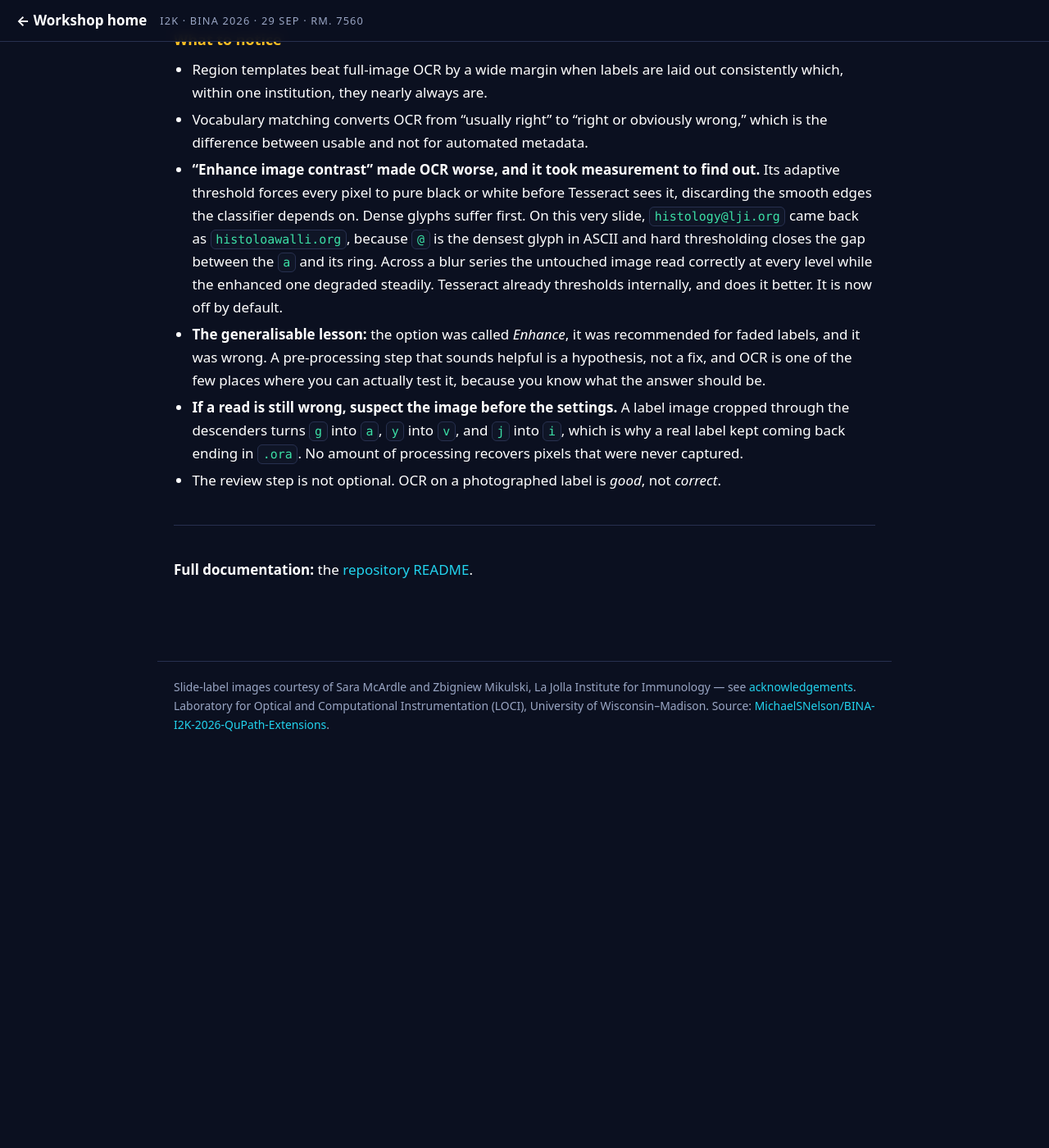
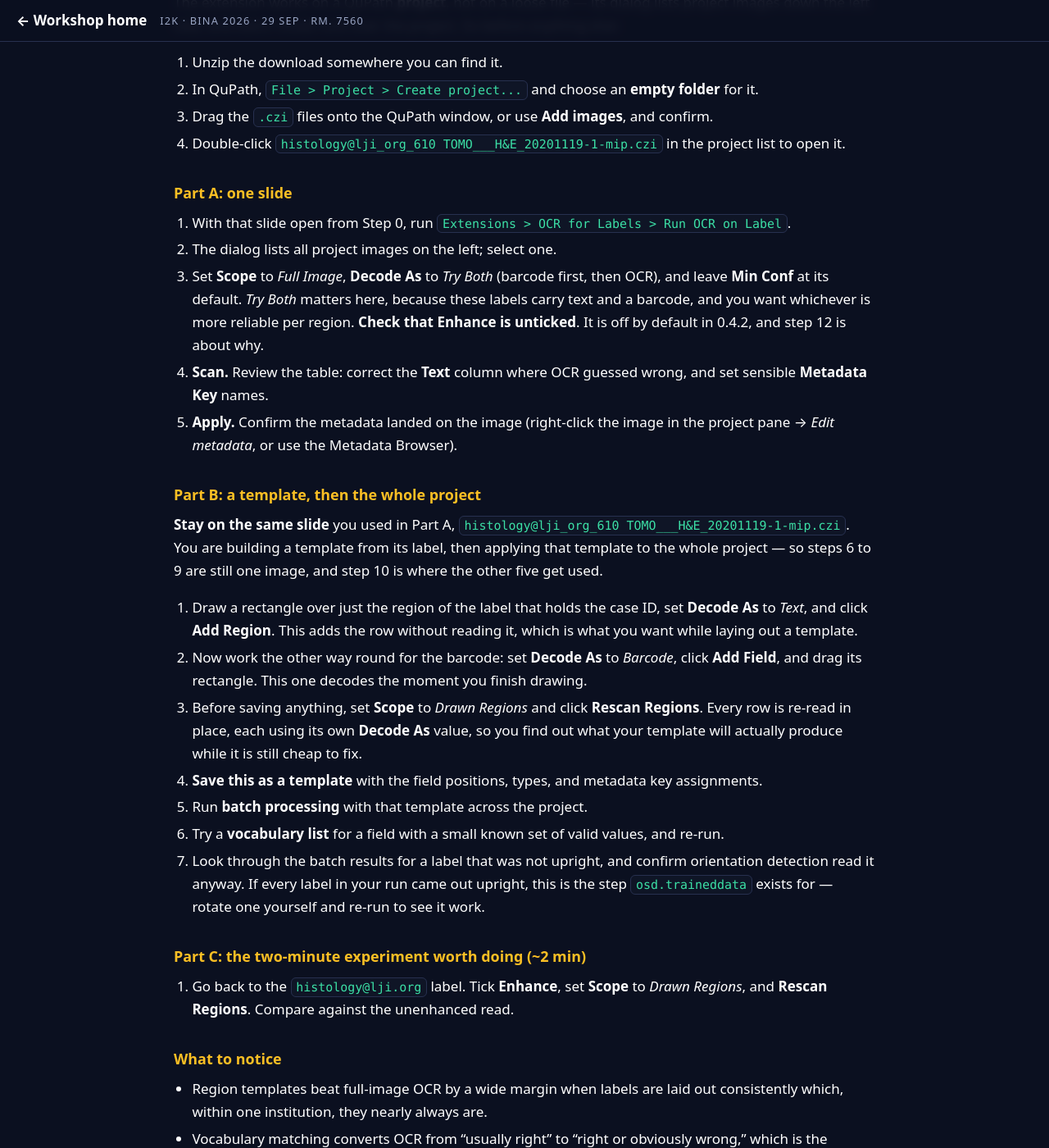
Before and after one commit to MichaelSNelson/BINA-I2K-2026-QuPath-Extensions, a Jekyll site: the page built from docs/08-ocr4labels.md, in a window 1280 px wide and 1400 px high, scrolled down 4738 px. Shown: the whole window at 82% size. Built offline with Jekyll 4.4.1, drawn with Linux system fonts in a browser that asks for light colours; before the commit the page ends 5714 px from its top, so only the background shows below that; some of the changed text lies outside the part shown.

Commit message:
OCR guide: settings screenshots, and say which slide each Part uses
Two screenshots of the OCR Settings dialog, in the order you meet them:
the Required Downloads rows with their links and the [Not found] markers,
then the Tessdata Path field to point at the folder. Both referenced
with (see below).

Part B never said which image to work on. A reader got through Part A
only by guessing from the 'one of these labels is worth finding first'
line, and then had nothing to go on. Part B now says to stay on the same
slide, and explains the shape of the exercise: steps 6 to 9 build a
template from one label, step 10 is where the other five slides get
used.

Step 12 said 'find the rotated label' as though one is guaranteed. It now
says to look for one in the batch results, and what to do if every label
in your run came out upright.

Part A step 1 still said 'Open an image with a label' after Step 0 had
already opened one; it now follows on instead of restarting.

Claude-Session: https://claude.ai/code/session_01KwiACUr5MacuDvqp74c96o

```diff
--- a/docs/08-ocr4labels.md
+++ b/docs/08-ocr4labels.md
@@ -79,8 +79,17 @@ thing missing is the *language data*, and you want both files:
 
 There are two ways to get them, and they fetch the same files from the same place:
 
-- **From inside QuPath.** `Extensions > OCR for Labels > OCR Settings...` — the
-  **Required Downloads** section has a button for each, and the links are printed in the dialog.
+- **From inside QuPath.** `Extensions > OCR for Labels > OCR Settings...`. The
+  **Required Downloads** section lists both files with the links right there, and shows
+  **[Not found]** beside each until it can see them (see below).
+
+  <img src="../images/ocr/settings-download.png" alt="The OCR Settings dialog, with the eng.traineddata row highlighted and marked Not found" width="420">
+
+  Once both files are in a folder, set **Tessdata Path** to that folder (see below) and click
+  **OK**. The [Not found] markers clear once the path is right.
+
+  <img src="../images/ocr/settings-path.png" alt="The same dialog with the Tessdata Path field highlighted and empty" width="420">
+
 - **Directly.** [eng.traineddata](https://github.com/tesseract-ocr/tessdata_fast/raw/main/eng.traineddata) and [osd.traineddata](https://github.com/tesseract-ocr/tessdata_fast/raw/main/osd.traineddata).
 
 Either way, put both in one folder — anywhere you like, say `Documents/tessdata` — then set
@@ -148,7 +157,8 @@ images down the left side, and batch mode runs over the project. So before anyth
 
 ### Part A: one slide
 
-1. Open an image with a label. `Extensions > OCR for Labels > Run OCR on Label`.
+1. With that slide open from Step 0, run
+   `Extensions > OCR for Labels > Run OCR on Label`.
 2. The dialog lists all project images on the left; select one.
 3. Set **Scope** to *Full Image*, **Decode As** to *Try Both* (barcode first, then OCR), and
    leave **Min Conf** at its default. *Try Both* matters here, because these labels carry text and a
@@ -161,6 +171,10 @@ images down the left side, and batch mode runs over the project. So before anyth
 
 ### Part B: a template, then the whole project
 
+**Stay on the same slide** you used in Part A, `histology@lji_org_610 TOMO___H&E_20201119-1-mip.czi`.
+You are building a template from its label, then applying that template to the whole project —
+so steps 6 to 9 are still one image, and step 10 is where the other five get used.
+
 6. Draw a rectangle over just the region of the label that holds the case ID, set **Decode As**
    to *Text*, and click **Add Region**. This adds the row without reading it, which is what you
    want while laying out a template.
@@ -172,7 +186,9 @@ images down the left side, and batch mode runs over the project. So before anyth
 9. **Save this as a template** with the field positions, types, and metadata key assignments.
 10. Run **batch processing** with that template across the project.
 11. Try a **vocabulary list** for a field with a small known set of valid values, and re-run.
-12. Find the rotated label and confirm orientation detection handled it.
+12. Look through the batch results for a label that was not upright, and confirm orientation
+    detection read it anyway. If every label in your run came out upright, this is the step
+    `osd.traineddata` exists for — rotate one yourself and re-run to see it work.
 
 ### Part C: the two-minute experiment worth doing (~2 min)
 
```
Also changed, not shown: images/ocr/settings-download.png (added), images/ocr/settings-path.png (added), 1 other file.
